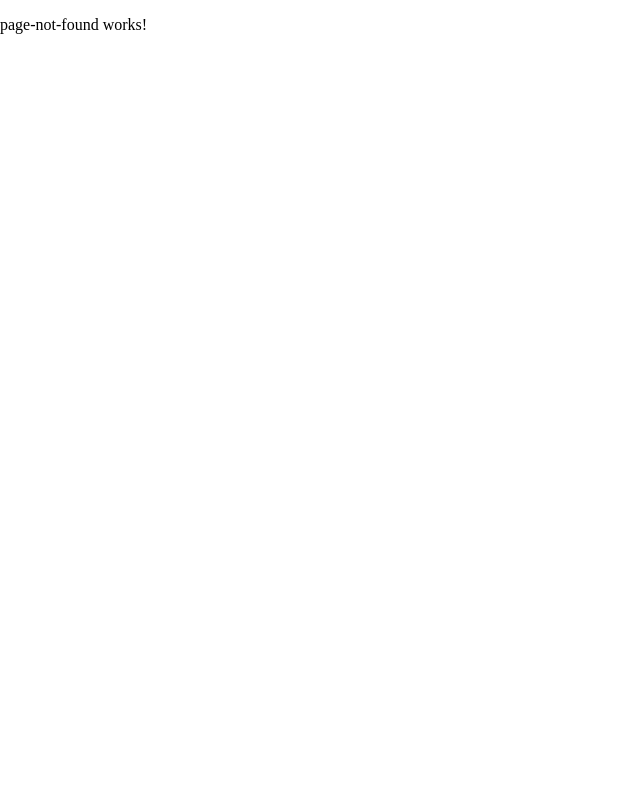
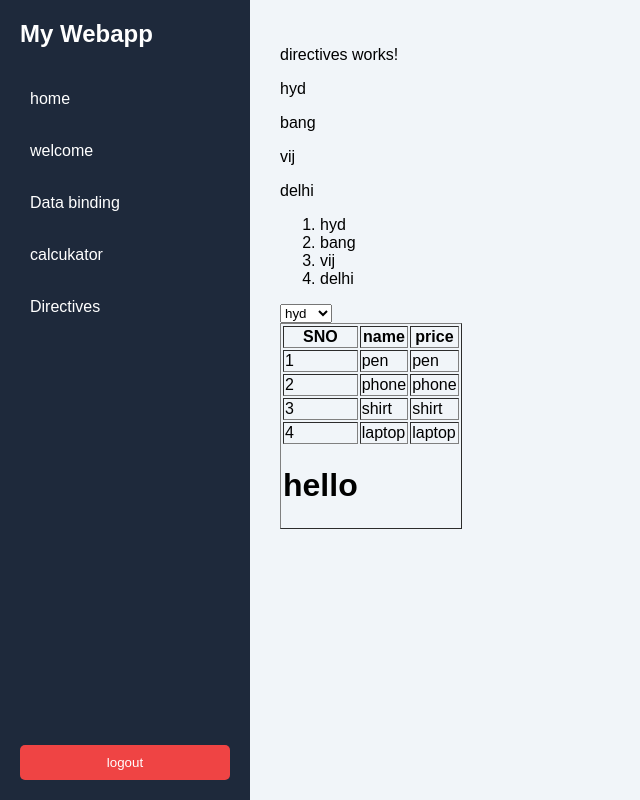
Before and after one commit to ramuk290200-Ram/my-app, an Angular app: page /dashboard/directives in a window 1280 px wide. Shown: the whole page, without its empty margins (0-640 px from the left). Built offline with nearby package versions, Linux system fonts and the light colour scheme.

Commit message:
directives

```diff
--- a/src/app/app-routing.module.ts
+++ b/src/app/app-routing.module.ts
@@ -7,6 +7,7 @@
 import { WelcomeComponent } from './welcome/welcome.component';
 import { DataBindingComponent } from './data-binding/data-binding.component';
 import { CalculatorComponent } from './calculator/calculator.component';
+import { DirectivesComponent } from './directives/directives.component';
 
 
 const routes: Routes = [
@@ -15,7 +16,8 @@
     {path:'home',component: HomeComponent},
     {path:'welcome',component: WelcomeComponent},
     {path: 'data-binding', component: DataBindingComponent},
-    {path:'calculator', component: CalculatorComponent}
+    {path:'calculator', component: CalculatorComponent},
+    {path: 'directives', component:DirectivesComponent}
 
   ]},
   {path:'', component: LoginComponent},
--- a/src/app/app.module.ts
+++ b/src/app/app.module.ts
@@ -11,6 +11,7 @@
 import { DataBindingComponent } from './data-binding/data-binding.component';
 import { FormsModule } from '@angular/forms';
 import { CalculatorComponent } from './calculator/calculator.component';
+import { DirectivesComponent } from './directives/directives.component';
 
 @NgModule({
   declarations: [
@@ -21,7 +22,8 @@
     HomeComponent,
     WelcomeComponent,
     DataBindingComponent,
-    CalculatorComponent
+    CalculatorComponent,
+    DirectivesComponent
   ],
   imports: [
     BrowserModule,
--- a/src/app/dashboard/dashboard.component.html
+++ b/src/app/dashboard/dashboard.component.html
@@ -6,6 +6,7 @@
             <li  routerLink="welcome">welcome</li>
             <li routerLink="data-binding">Data binding</li>
             <li routerLink="calculator">calcukator</li>
+            <li routerLink="directives">Directives</li>
         </ul>
         <button routerLink="/login">logout</button>
     </div>
--- /dev/null
+++ b/src/app/directives/directives.component.html
@@ -0,0 +1,32 @@
+<p>directives works!</p>
+
+<p *ngFor="let city of cities">{{city}}</p>
+<ol>
+    <li *ngFor="let city of cities">{{city}}</li>
+</ol>
+<select name="" id="">
+    <option *ngFor="let city of cities">{{city}}</option>
+
+    <p *ngFor="let product of products">
+        {{product.name}} price is {{product.price}}
+    </p>
+</select>
+
+<table border="1">
+    <thead>
+        <tr>
+            <th>SNO</th>
+            <th>name</th>
+            <th>price</th>
+        </tr>
+    </thead>
+    <tbody>
+        <tr *ngFor="let product of products; let i = index">
+            <td>{{i+1}}</td>
+            <td>{{product.name}}</td>
+            <td>{{product.name}}</td>
+        </tr>
+    </tbody>
+    <h1 *ngIf="isValid">hello</h1>
+
+</table>
--- /dev/null
+++ b/src/app/directives/directives.component.ts
@@ -0,0 +1,22 @@
+import { Component } from '@angular/core';
+
+@Component({
+  selector: 'app-directives',
+  templateUrl: './directives.component.html',
+  styleUrls: ['./directives.component.css']
+})
+export class DirectivesComponent {
+
+  cities:string[] = ["hyd", "bang","vij", "delhi"];
+
+products: any = [
+  {name:'pen', price:20},
+   {name: 'phone', price:30000},
+    {name:'shirt', price:1500},
+     {name:'laptop', price:50000},
+]
+
+isValid:boolean = true;
+
+
+}
```
Also changed, not shown: src/app/directives/directives.component.css (added), 1 other file (tests, documents, lock files or other folders).
